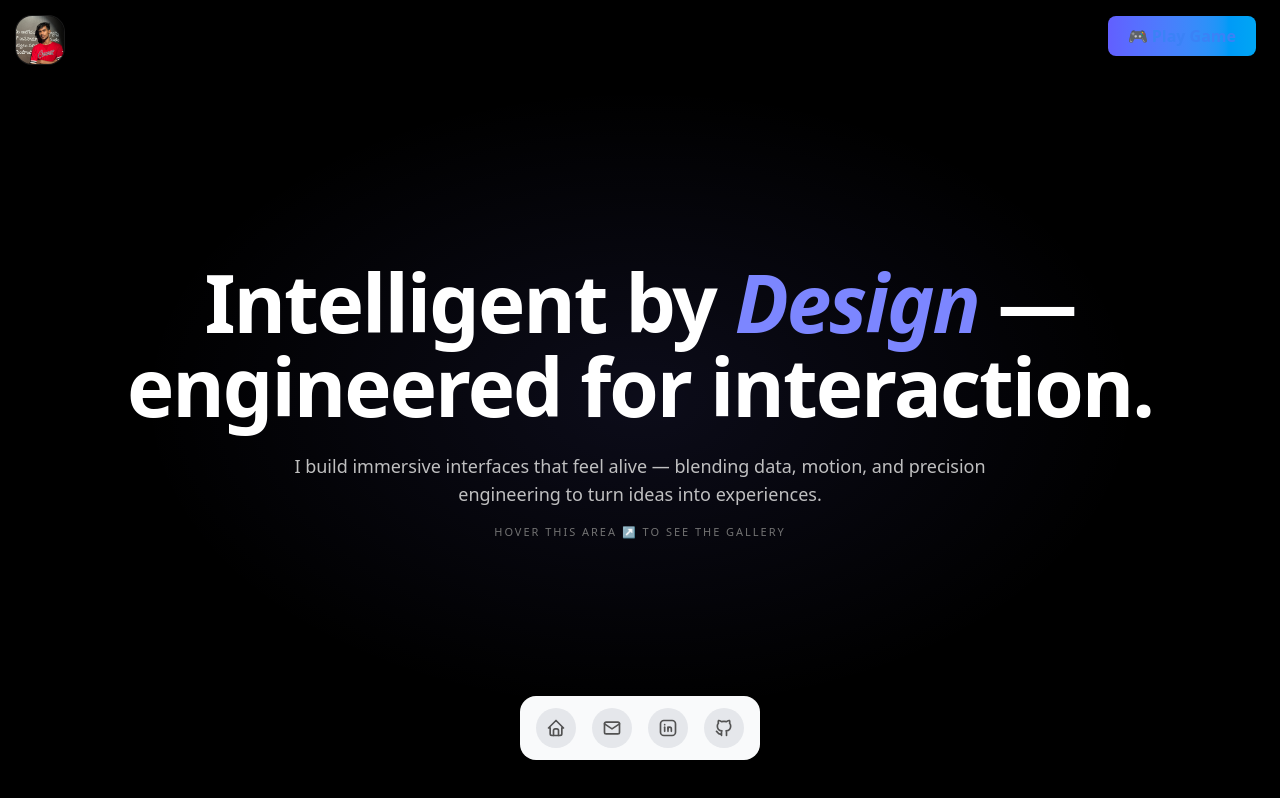
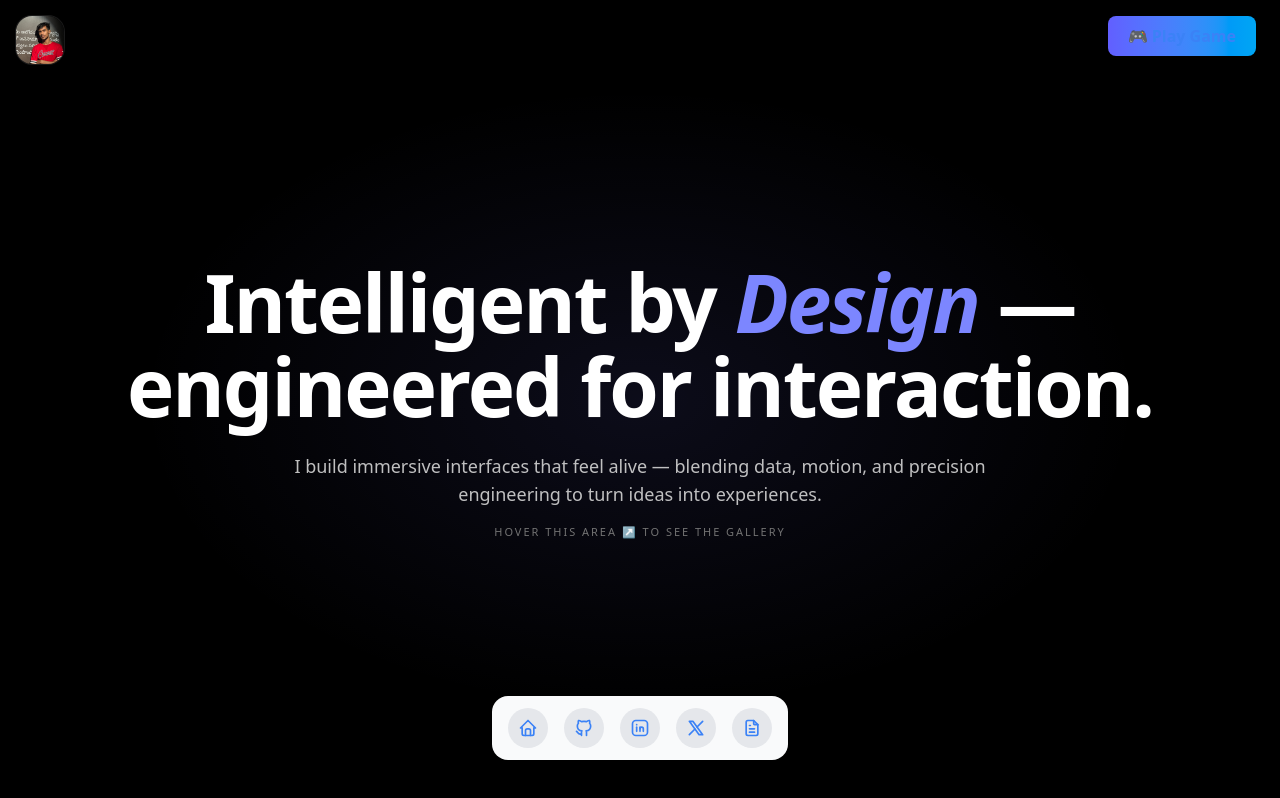
Before and after one commit to raunit45/portfolio, a Next.js app: page / in a window 1280 px wide. Shown: the top 798 px of the page. Built offline with nearby package versions, Linux system fonts and the light colour scheme.

Commit message:
Update portfolio UI and content

```diff
--- a/components/ui/floating-dock.tsx
+++ b/components/ui/floating-dock.tsx
@@ -1,11 +1,16 @@
 /**
- * Note: Use position fixed according to your needs
- * Desktop navbar is better positioned at the bottom
- * Mobile navbar is better positioned at bottom right.
- **/
+ * FloatingDock with "View Resume" option
+ */
 "use client";
 import { cn } from "@/lib/utils";
-import { IconLayoutNavbarCollapse } from "@tabler/icons-react";
+import {
+  IconLayoutNavbarCollapse,
+  IconHome,
+  IconBrandGithub,
+  IconBrandLinkedin,
+  IconBrandX,
+  IconFileText,
+} from "@tabler/icons-react";
 import {
   AnimatePresence,
   MotionValue,
@@ -14,18 +19,63 @@ import {
   useSpring,
   useTransform,
 } from "motion/react";
-
 import { useRef, useState } from "react";
 
+/* ===========================
+   TYPES
+=========================== */
+type DockItem = {
+  title: string;
+  icon: React.ReactNode;
+  href: string;
+  target?: "_blank" | "_self";
+  download?: string | boolean;
+};
+
+/* ===========================
+   MAIN COMPONENT EXPORT
+=========================== */
 export const FloatingDock = ({
-  items,
   desktopClassName,
   mobileClassName,
 }: {
-  items: { title: string; icon: React.ReactNode; href: string }[];
   desktopClassName?: string;
   mobileClassName?: string;
 }) => {
+  // Define your dock items here
+  const items: DockItem[] = [
+    {
+      title: "Homepage",
+      icon: <IconHome className="h-5 w-5" />,
+      href: "/",
+    },
+    {
+      title: "GitHub",
+      icon: <IconBrandGithub className="h-5 w-5" />,
+      href: "https://github.com/raunit45",
+      target: "_blank",
+    },
+    {
+      title: "LinkedIn",
+      icon: <IconBrandLinkedin className="h-5 w-5" />,
+      href: "https://www.linkedin.com/in/raunitraj",
+      target: "_blank",
+    },
+    {
+      title: "Twitter / X",
+      icon: <IconBrandX className="h-5 w-5" />,
+      href: "https://x.com/",
+      target: "_blank",
+    },
+    {
+      title: "View Resume",
+      icon: <IconFileText className="h-5 w-5" />,
+      href: "/Resume.pdf",
+      target: "_blank", // opens in new tab
+      // download: "Raunit_Raj_Resume.pdf" // use this instead if you want auto-download
+    },
+  ];
+
   return (
     <>
       <FloatingDockDesktop items={items} className={desktopClassName} />
@@ -34,11 +84,14 @@ export const FloatingDock = ({
   );
 };
 
+/* ===========================
+   MOBILE VARIANT
+=========================== */
 const FloatingDockMobile = ({
   items,
   className,
 }: {
-  items: { title: string; icon: React.ReactNode; href: string }[];
+  items: DockItem[];
   className?: string;
 }) => {
   const [open, setOpen] = useState(false);
@@ -54,22 +107,23 @@ const FloatingDockMobile = ({
               <motion.div
                 key={item.title}
                 initial={{ opacity: 0, y: 10 }}
-                animate={{
-                  opacity: 1,
-                  y: 0,
-                }}
+                animate={{ opacity: 1, y: 0 }}
                 exit={{
                   opacity: 0,
                   y: 10,
-                  transition: {
-                    delay: idx * 0.05,
-                  },
+                  transition: { delay: idx * 0.05 },
                 }}
                 transition={{ delay: (items.length - 1 - idx) * 0.05 }}
               >
                 <a
                   href={item.href}
-                  key={item.title}
+                  target={item.target}
+                  rel={
+                    item.target === "_blank"
+                      ? "noopener noreferrer"
+                      : undefined
+                  }
+                  download={item.download}
                   className="flex h-10 w-10 items-center justify-center rounded-full bg-gray-50 dark:bg-neutral-900"
                 >
                   <div className="h-4 w-4">{item.icon}</div>
@@ -79,6 +133,7 @@ const FloatingDockMobile = ({
           </motion.div>
         )}
       </AnimatePresence>
+
       <button
         onClick={() => setOpen(!open)}
         className="flex h-10 w-10 items-center justify-center rounded-full bg-gray-50 dark:bg-neutral-800"
@@ -89,11 +144,14 @@ const FloatingDockMobile = ({
   );
 };
 
+/* ===========================
+   DESKTOP VARIANT
+=========================== */
 const FloatingDockDesktop = ({
   items,
   className,
 }: {
-  items: { title: string; icon: React.ReactNode; href: string }[];
+  items: DockItem[];
   className?: string;
 }) => {
   let mouseX = useMotionValue(Infinity);
@@ -103,7 +161,7 @@ const FloatingDockDesktop = ({
       onMouseLeave={() => mouseX.set(Infinity)}
       className={cn(
         "mx-auto hidden h-16 items-end gap-4 rounded-2xl bg-gray-50 px-4 pb-3 md:flex dark:bg-neutral-900",
-        className,
+        className
       )}
     >
       {items.map((item) => (
@@ -113,61 +171,43 @@ const FloatingDockDesktop = ({
   );
 };
 
+/* ===========================
+   ICON CONTAINER ANIMATION
+=========================== */
 function IconContainer({
   mouseX,
   title,
   icon,
   href,
-}: {
-  mouseX: MotionValue;
-  title: string;
-  icon: React.ReactNode;
-  href: string;
-}) {
+  target,
+  download,
+}: DockItem & { mouseX: MotionValue }) {
   let ref = useRef<HTMLDivElement>(null);
 
   let distance = useTransform(mouseX, (val) => {
     let bounds = ref.current?.getBoundingClientRect() ?? { x: 0, width: 0 };
-
     return val - bounds.x - bounds.width / 2;
   });
 
   let widthTransform = useTransform(distance, [-150, 0, 150], [40, 80, 40]);
   let heightTransform = useTransform(distance, [-150, 0, 150], [40, 80, 40]);
+  let widthIconTransform = useTransform(distance, [-150, 0, 150], [20, 40, 20]);
+  let heightIconTransform = useTransform(distance, [-150, 0, 150], [20, 40, 20]);
 
-  let widthTransformIcon = useTransform(distance, [-150, 0, 150], [20, 40, 20]);
-  let heightTransformIcon = useTransform(
-    distance,
-    [-150, 0, 150],
-    [20, 40, 20],
-  );
-
-  let width = useSpring(widthTransform, {
-    mass: 0.1,
-    stiffness: 150,
-    damping: 12,
-  });
-  let height = useSpring(heightTransform, {
-    mass: 0.1,
-    stiffness: 150,
-    damping: 12,
-  });
-
-  let widthIcon = useSpring(widthTransformIcon, {
-    mass: 0.1,
-    stiffness: 150,
-    damping: 12,
-  });
-  let heightIcon = useSpring(heightTransformIcon, {
-    mass: 0.1,
-    stiffness: 150,
-    damping: 12,
-  });
+  let width = useSpring(widthTransform, { mass: 0.1, stiffness: 150, damping: 12 });
+  let height = useSpring(heightTransform, { mass: 0.1, stiffness: 150, damping: 12 });
+  let widthIcon = useSpring(widthIconTransform, { mass: 0.1, stiffness: 150, damping: 12 });
+  let heightIcon = useSpring(heightIconTransform, { mass: 0.1, stiffness: 150, damping: 12 });
 
   const [hovered, setHovered] = useState(false);
 
   return (
-    <a href={href}>
+    <a
+      href={href}
+      target={target}
+      rel={target === "_blank" ? "noopener noreferrer" : undefined}
+      download={download}
+    >
       <motion.div
         ref={ref}
         style={{ width, height }}
```
